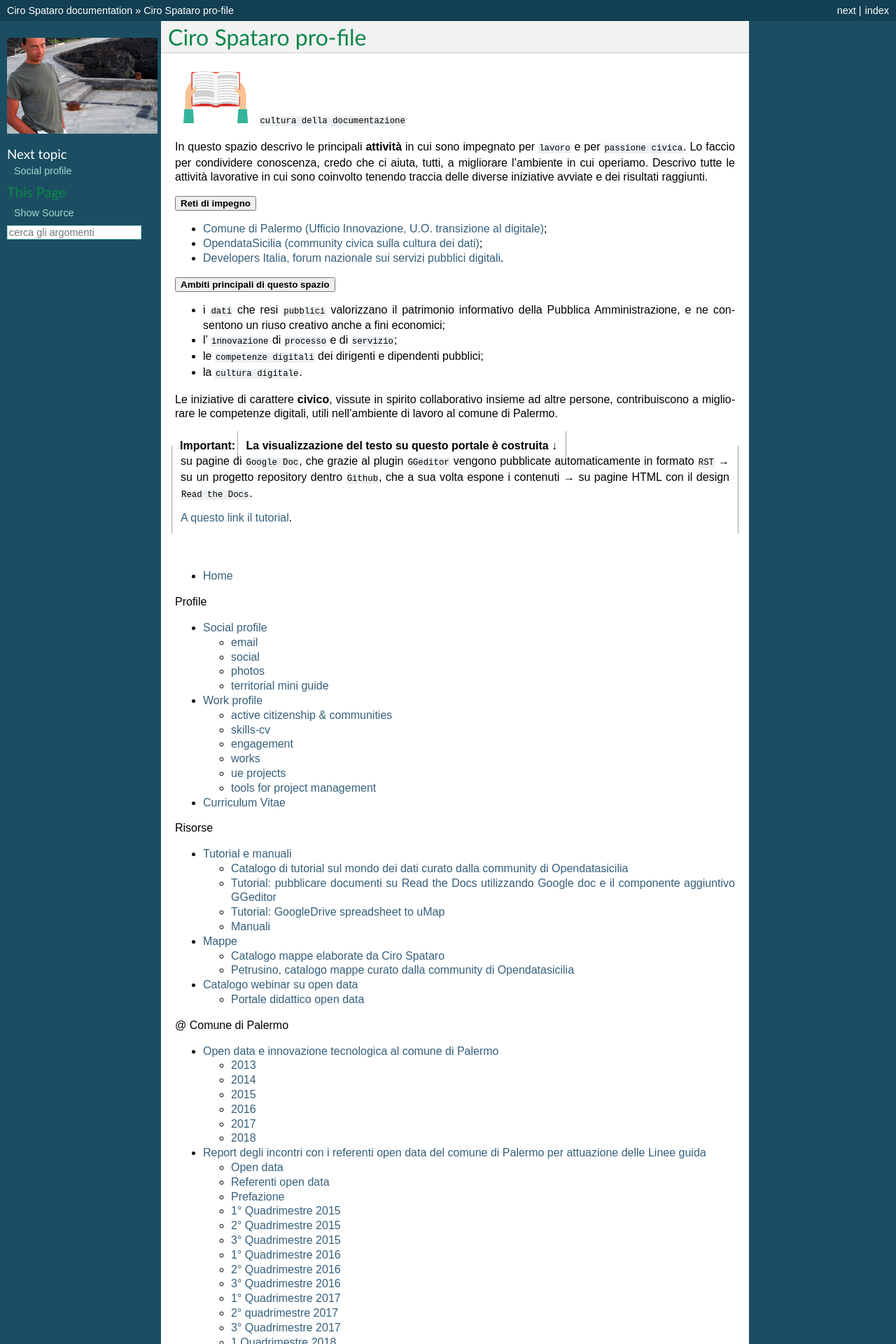
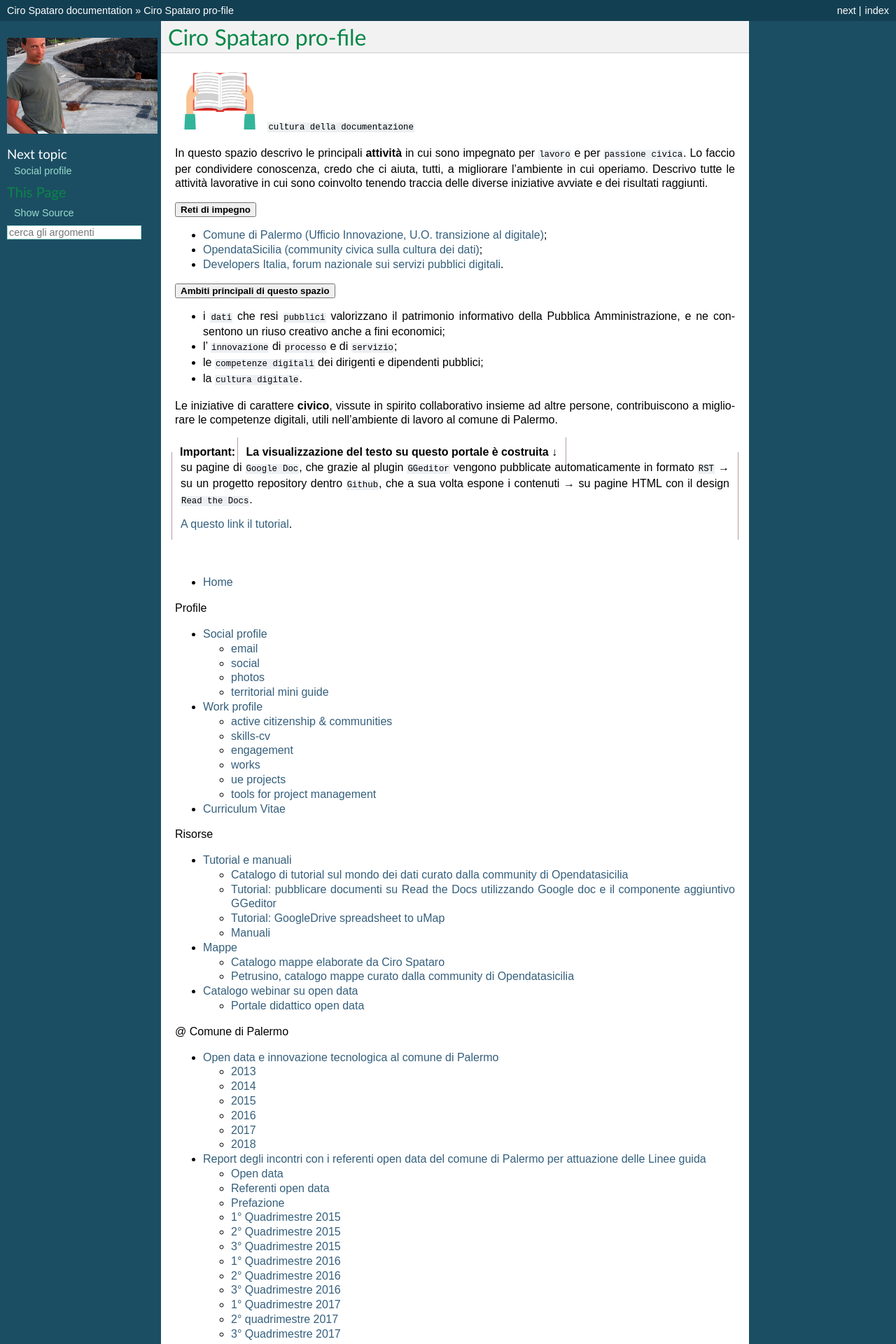
Before and after one commit to cirospat/rtd-schematipo, a Sphinx documentation site: the page built from docs/index.rst, in a window 1280 px wide. Shown: the top 1920 px of the page at 70% size. Built offline with Sphinx 7.4.7, drawn with Linux system fonts in a browser that asks for light colours; pages that are not in the unit, such as notebooks, are missing from menus; comment, search, counter and statistics services are not loaded.

Commit message:
Google Docs reST Editor@2018-7-19 23:24:52

```diff
--- a/docs/index.rst
+++ b/docs/index.rst
@@ -159,5 +159,5 @@ Le iniziative di carattere \ |STYLE1|\ , vissute in spirito collaborativo insiem
 
 
 .. |IMG1| image:: static/index-cirospat_1.jpeg
-   :height: 84 px
-   :width: 116 px
+   :height: 93 px
+   :width: 128 px
```
